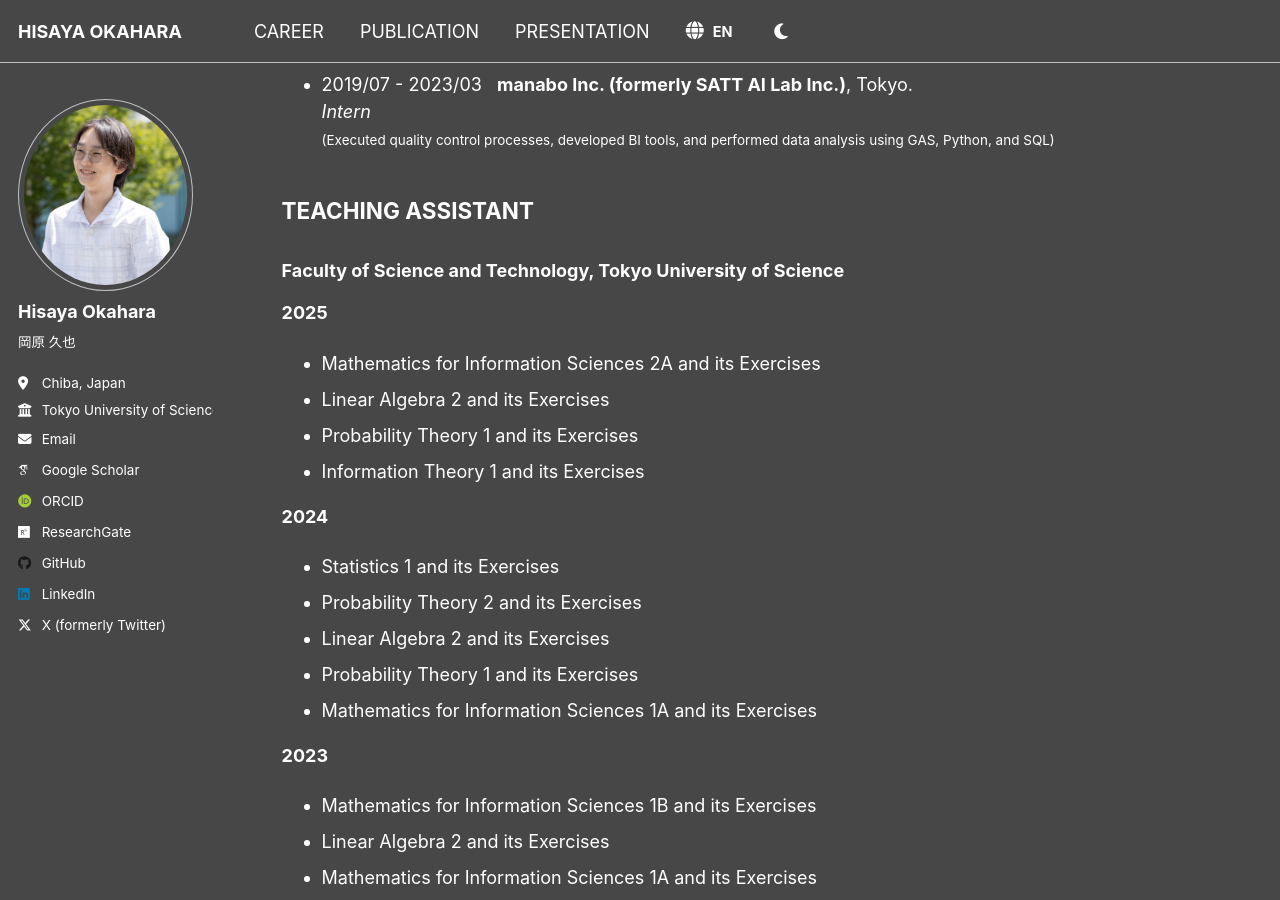
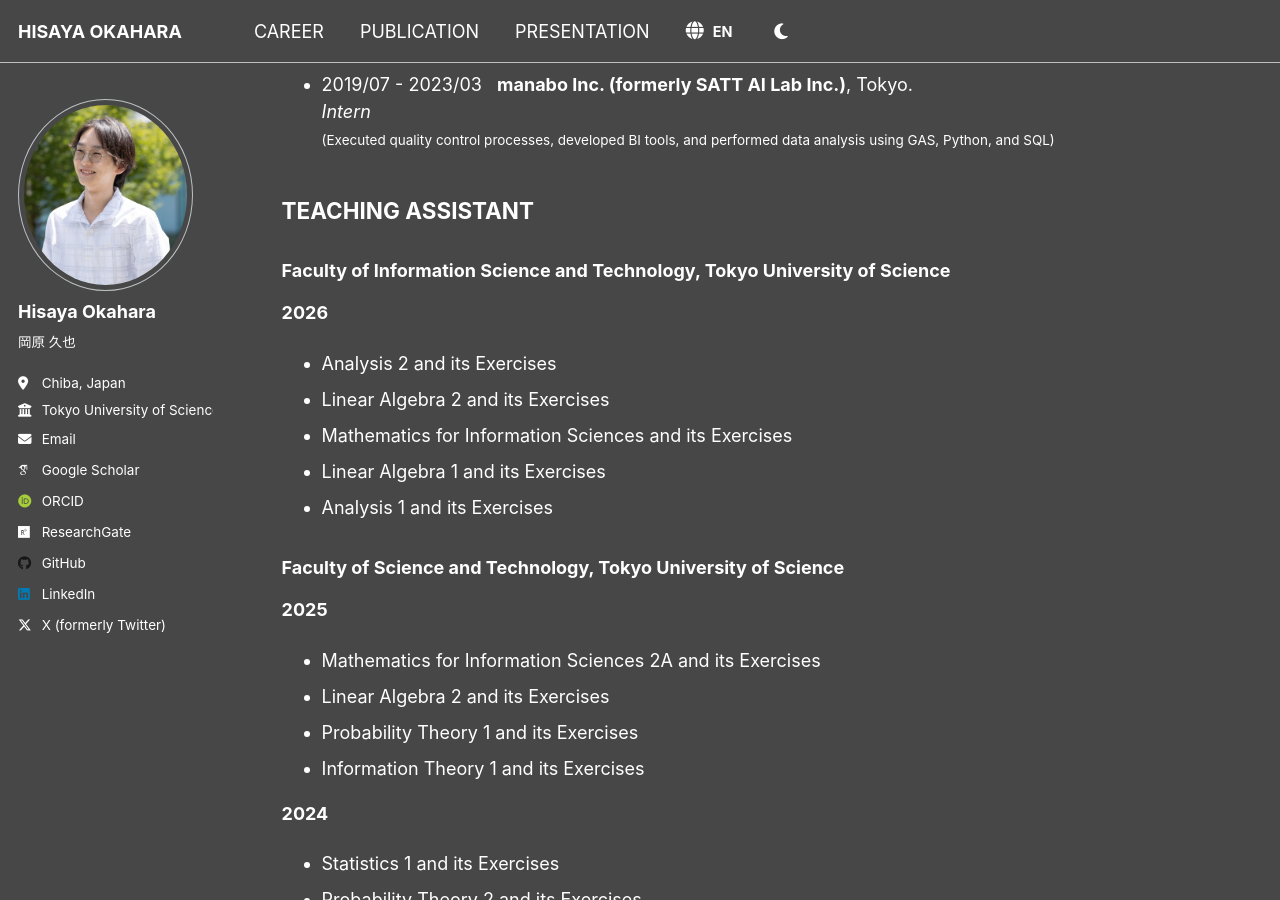
Before and after one commit to h-okahara/h-okahara.github.io, a Jekyll site: the page built from _pages/career.md, in a window 1280 px wide and 900 px high, scrolled down 440 px. Built offline with Jekyll 4.4.1, drawn with Linux system fonts in a browser that asks for light colours; some web fonts are replaced.

Commit message:
Update career.md

```diff
--- a/_pages/career.md
+++ b/_pages/career.md
@@ -25,7 +25,16 @@ author_profile: true
 
 ## <span data-i18n="career.header_ta">TEACHING ASSISTANT</span>
 
-### <span data-i18n="career.tus_dept">Faculty of Science and Technology, Tokyo University of Science</span>
+### <span data-i18n="career.tus_IST">Faculty of Information Science and Technology, Tokyo University of Science</span>
+
+**2026**
+- <span data-i18n="career.course_analysis_2">Analysis 2 and its Exercises</span>
+- <span data-i18n="career.course_linear_alg_2">Linear Algebra 2 and its Exercises</span>
+- <span data-i18n="career.course_math_info">Mathematics for Information Sciences and its Exercises</span>
+- <span data-i18n="career.course_linear_alg_1">Linear Algebra 1 and its Exercises</span>
+- <span data-i18n="career.course_analysis_1">Analysis 1 and its Exercises</span>
+
+### <span data-i18n="career.tus_IS">Faculty of Science and Technology, Tokyo University of Science</span>
 
 **2025**
 - <span data-i18n="career.course_math_info_2a">Mathematics for Information Sciences 2A and its Exercises</span>
```
